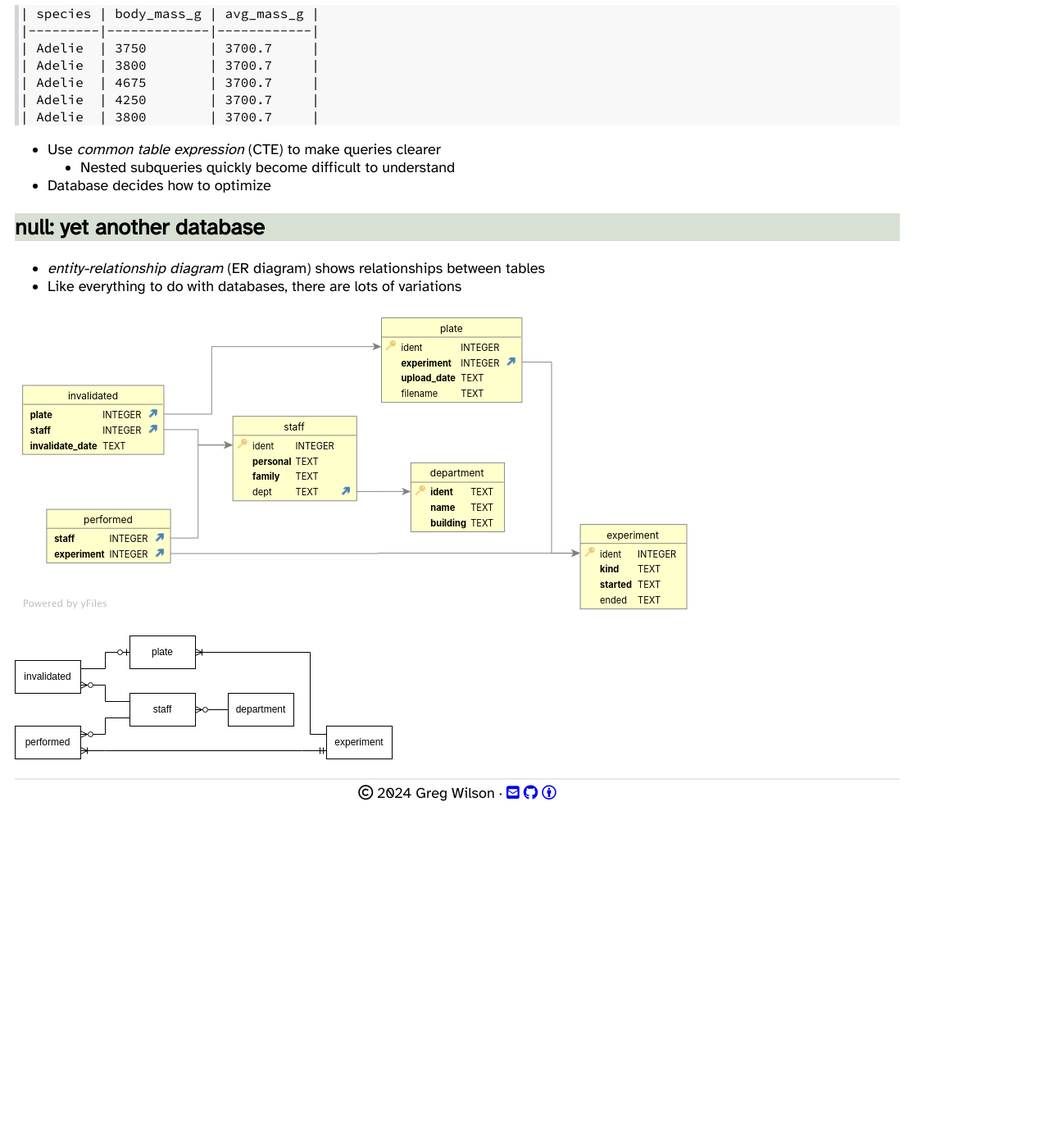
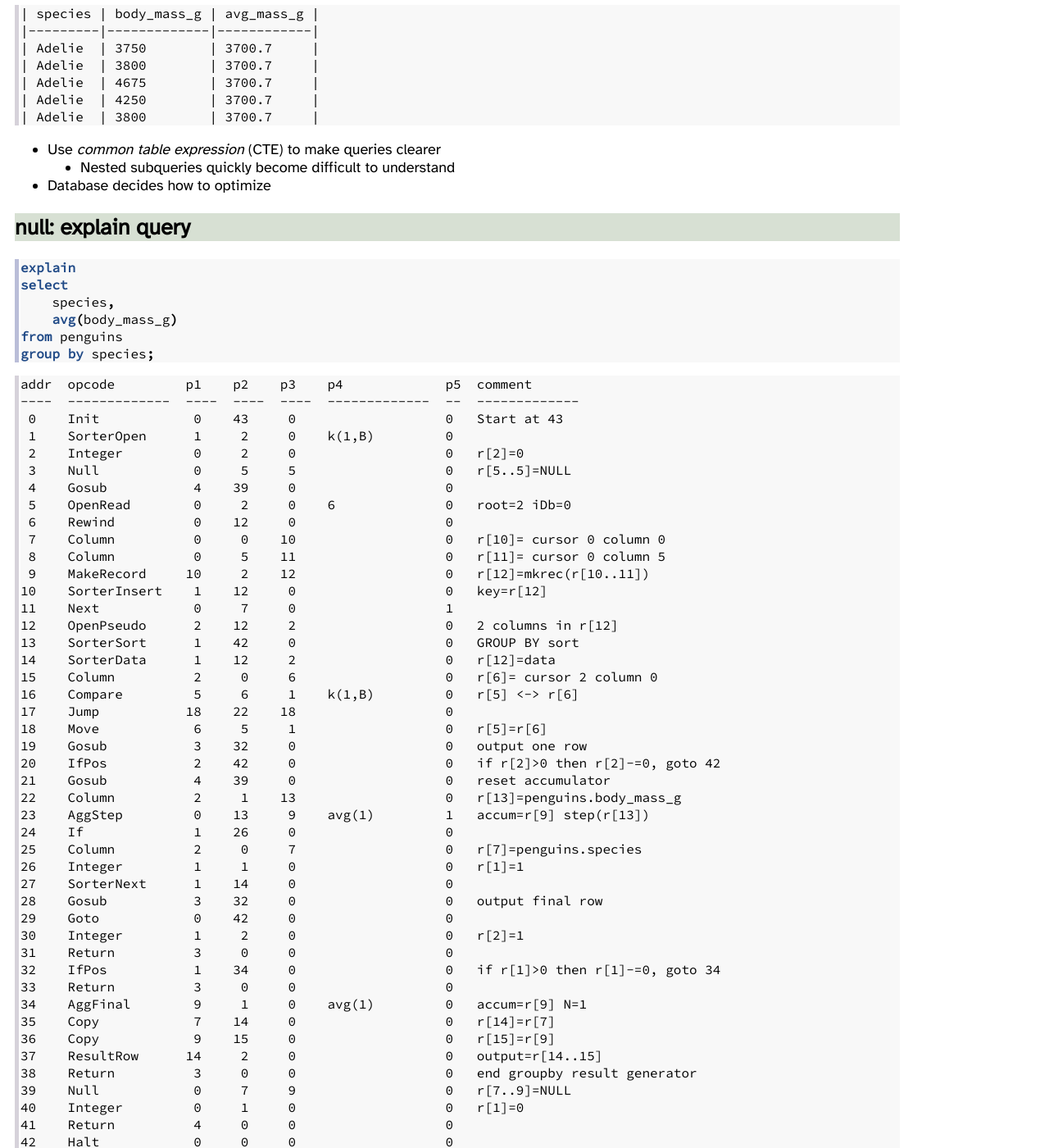
Before and after one commit to gvwilson/sql-tutorial, a Jekyll site: the page built from index.md, in a window 1280 px wide and 1400 px high, scrolled down 19466 px. Shown: the whole window at 82% size. Built offline with Jekyll 4.4.1, drawn with Linux system fonts in a browser that asks for light colours; nearby versions of some CDN libraries; our own code applies the rules of GitHub Pages for plain Markdown files; before the commit the page ends 20452 px from its top, so only the background shows below that; some of the changed text lies outside the part shown.

Commit message:
feat: explaining queries

````diff
--- a/index.md
+++ b/index.md
@@ -1070,6 +1070,66 @@
     -   Nested subqueries quickly become difficult to understand
 -   Database decides how to optimize
 
+## null: explain query
+
+```sql
+explain
+select
+    species,
+    avg(body_mass_g)
+from penguins
+group by species;
+```
+```
+addr  opcode         p1    p2    p3    p4             p5  comment
+----  -------------  ----  ----  ----  -------------  --  -------------
+ 0    Init            0    43     0                   0   Start at 43
+ 1    SorterOpen      1     2     0    k(1,B)         0
+ 2    Integer         0     2     0                   0   r[2]=0
+ 3    Null            0     5     5                   0   r[5..5]=NULL
+ 4    Gosub           4    39     0                   0
+ 5    OpenRead        0     2     0    6              0   root=2 iDb=0
+ 6    Rewind          0    12     0                   0
+ 7    Column          0     0    10                   0   r[10]= cursor 0 column 0
+ 8    Column          0     5    11                   0   r[11]= cursor 0 column 5
+ 9    MakeRecord     10     2    12                   0   r[12]=mkrec(r[10..11])
+10    SorterInsert    1    12     0                   0   key=r[12]
+11    Next            0     7     0                   1
+12    OpenPseudo      2    12     2                   0   2 columns in r[12]
+13    SorterSort      1    42     0                   0   GROUP BY sort
+14    SorterData      1    12     2                   0   r[12]=data
+15    Column          2     0     6                   0   r[6]= cursor 2 column 0
+16    Compare         5     6     1    k(1,B)         0   r[5] <-> r[6]
+17    Jump           18    22    18                   0
+18    Move            6     5     1                   0   r[5]=r[6]
+19    Gosub           3    32     0                   0   output one row
+20    IfPos           2    42     0                   0   if r[2]>0 then r[2]-=0, goto 42
+21    Gosub           4    39     0                   0   reset accumulator
+22    Column          2     1    13                   0   r[13]=penguins.body_mass_g
+23    AggStep         0    13     9    avg(1)         1   accum=r[9] step(r[13])
+24    If              1    26     0                   0
+25    Column          2     0     7                   0   r[7]=penguins.species
+26    Integer         1     1     0                   0   r[1]=1
+27    SorterNext      1    14     0                   0
+28    Gosub           3    32     0                   0   output final row
+29    Goto            0    42     0                   0
+30    Integer         1     2     0                   0   r[2]=1
+31    Return          3     0     0                   0
+32    IfPos           1    34     0                   0   if r[1]>0 then r[1]-=0, goto 34
+33    Return          3     0     0                   0
+34    AggFinal        9     1     0    avg(1)         0   accum=r[9] N=1
+35    Copy            7    14     0                   0   r[14]=r[7]
+36    Copy            9    15     0                   0   r[15]=r[9]
+37    ResultRow      14     2     0                   0   output=r[14..15]
+38    Return          3     0     0                   0   end groupby result generator
+39    Null            0     7     9                   0   r[7..9]=NULL
+40    Integer         0     1     0                   0   r[1]=0
+41    Return          4     0     0                   0
+42    Halt            0     0     0                   0
+43    Transaction     0     0     2    0              1   usesStmtJournal=0
+44    Goto            0     1     0                   0
+```
+
 ## null: yet another database
 
 -   *entity-relationship diagram* (ER diagram) shows relationships between tables
````
